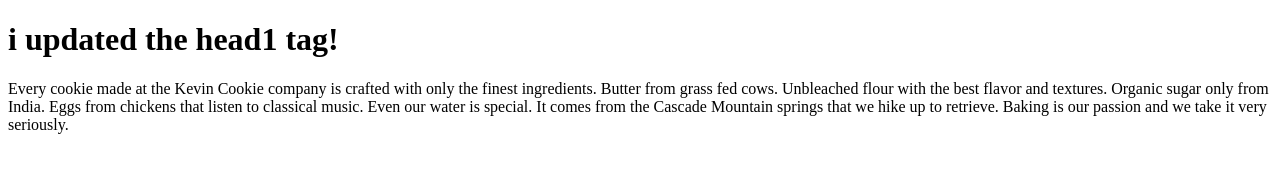
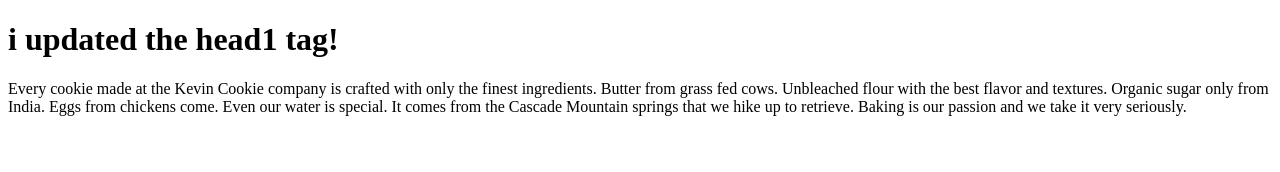
Before and after one commit to hakim-codecamp/testing, a plain HTML site: page index.htm in a window 1280 px wide. Drawn offline with Linux system fonts and the light colour scheme.

Commit message:
update text in index.htm

```diff
--- a/index.htm
+++ b/index.htm
@@ -3,7 +3,7 @@
 <body>
 
 <h1>i updated the head1 tag!</h1>
-<p>Every cookie made at the Kevin Cookie company is crafted with only the finest ingredients. Butter from grass fed cows. Unbleached flour with the best flavor and textures. Organic sugar only from India. Eggs from chickens that listen to classical music. Even our water is special. It comes from the Cascade Mountain springs that we hike up to retrieve. Baking is our passion and we take it very seriously.</p>
+<p>Every cookie made at the Kevin Cookie company is crafted with only the finest ingredients. Butter from grass fed cows. Unbleached flour with the best flavor and textures. Organic sugar only from India. Eggs from chickens come. Even our water is special. It comes from the Cascade Mountain springs that we hike up to retrieve. Baking is our passion and we take it very seriously.</p>
 
 </body>
 </html>
```
